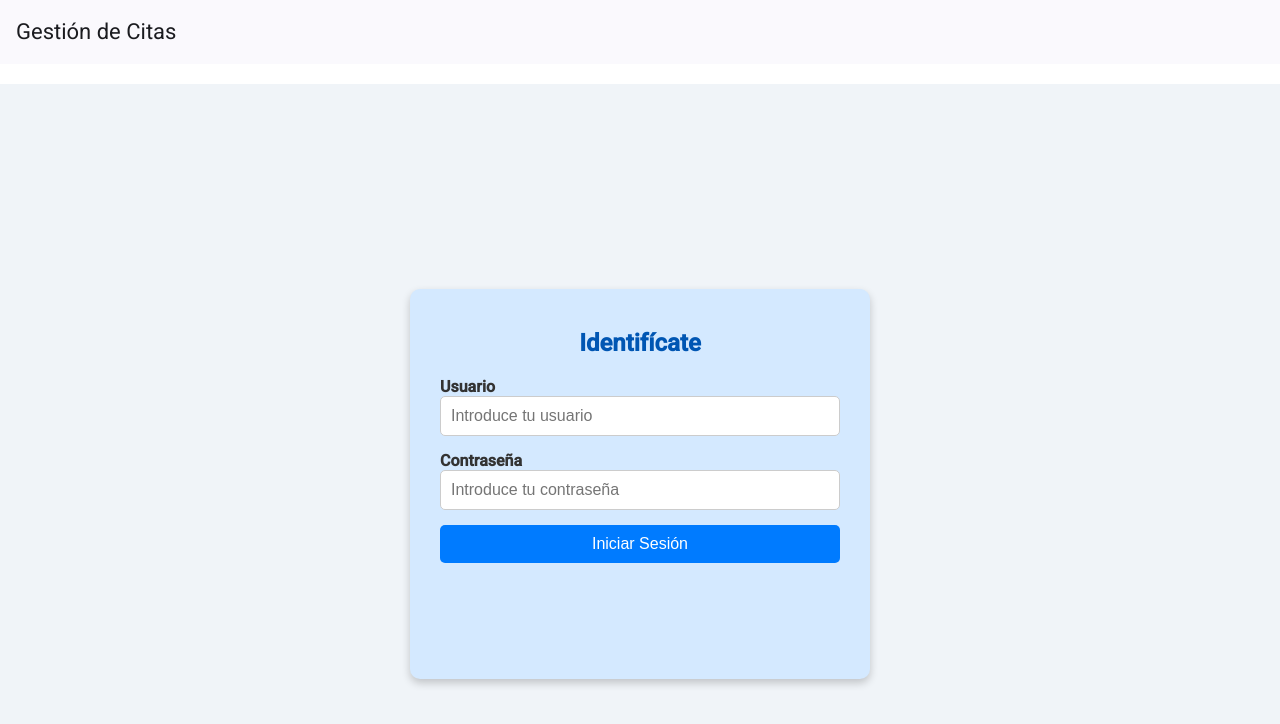
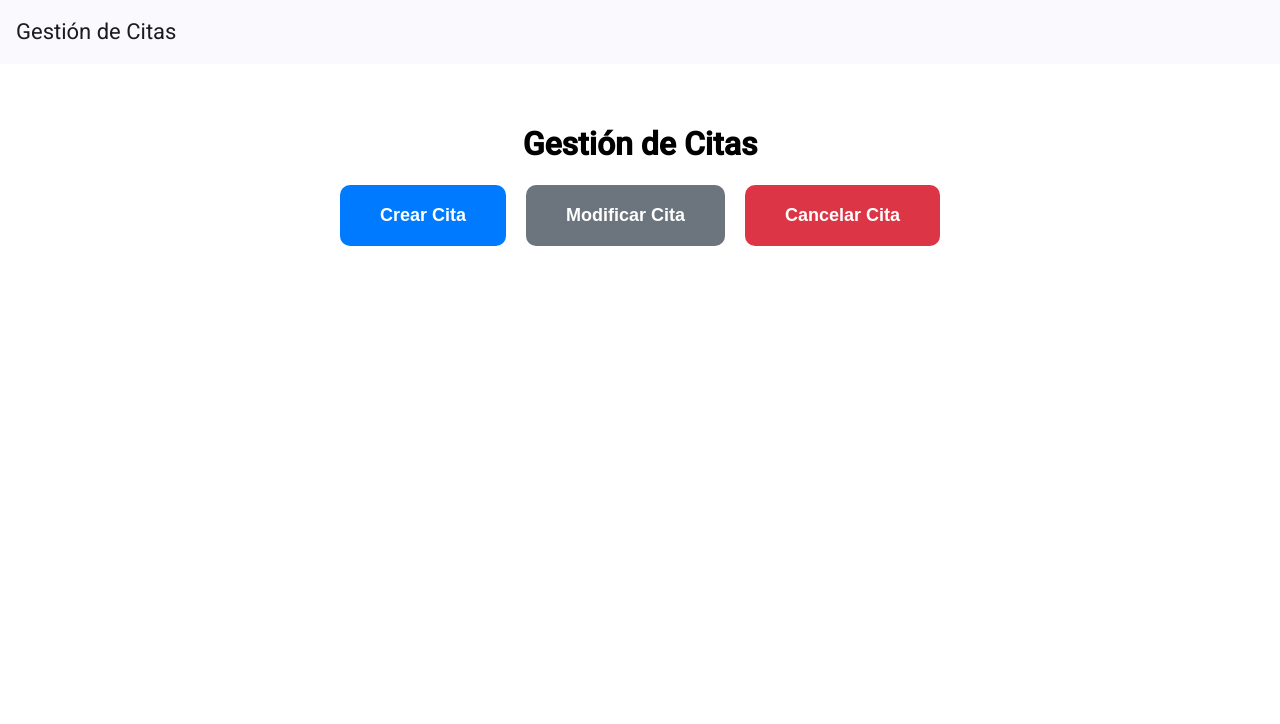
Before and after one commit to rgCarmen/IngenieriaWeb, an Angular app in the folder frontendcitas/: page /citas in a window 1280 px wide. Before the commit this address led to /login. Shown: the top 724 px of the page. Built offline with nearby package versions, Linux system fonts and the light colour scheme.

Commit message:
Función de 'Crear Cita' básico en la pestaña 'Citas'

```diff
--- a/frontendcitas/src/app/appointments/appointments.component.css
+++ b/frontendcitas/src/app/appointments/appointments.component.css
@@ -0,0 +1,49 @@
+.appointments-container {
+    max-width: 800px;
+    margin: 0 auto;
+    text-align: center;
+    padding: 20px;
+  }
+
+  .actions {
+    display: flex;
+    justify-content: center;
+    gap: 20px; /* Espaciado entre botones */
+    margin-bottom: 30px;
+  }
+
+  button {
+    padding: 20px 40px;
+    font-size: 18px;
+    font-weight: bold;
+    border: none;
+    border-radius: 10px;
+    cursor: pointer;
+  }
+
+  .btn-primary {
+    background-color: #007bff;
+    color: white;
+  }
+
+  .btn-primary:hover {
+    background-color: #0056b3;
+  }
+
+  .btn-secondary {
+    background-color: #6c757d;
+    color: white;
+  }
+
+  .btn-secondary:hover {
+    background-color: #495057;
+  }
+
+  .btn-danger {
+    background-color: #dc3545;
+    color: white;
+  }
+
+  .btn-danger:hover {
+    background-color: #a71d2a;
+  }
--- a/frontendcitas/src/app/appointments/appointments.component.html
+++ b/frontendcitas/src/app/appointments/appointments.component.html
@@ -1 +1,10 @@
-<p>appointments works!</p>
+<div class="appointments-container">
+    <h1>Gestión de Citas</h1>
+    <div class="actions">
+      <button (click)="navigateTo('create')" class="btn-primary">Crear Cita</button>
+      <button (click)="navigateTo('modify')" class="btn-secondary">Modificar Cita</button>
+      <button (click)="navigateTo('cancel')" class="btn-danger">Cancelar Cita</button>
+    </div>
+
+    <router-outlet></router-outlet>
+  </div>
--- a/frontendcitas/src/app/appointments/appointments.component.ts
+++ b/frontendcitas/src/app/appointments/appointments.component.ts
@@ -1,12 +1,16 @@
 import { Component } from '@angular/core';
+import { Router } from '@angular/router';
 
 @Component({
   selector: 'app-appointments',
   standalone: false,
-
   templateUrl: './appointments.component.html',
-  styleUrl: './appointments.component.css'
+  styleUrls: ['./appointments.component.css'],
 })
 export class AppointmentsComponent {
+  constructor(private router: Router) {}
 
+  navigateTo(action: string) {
+    this.router.navigate(['/citas', action]);
+  }
 }
--- /dev/null
+++ b/frontendcitas/src/app/appointments/create-appointment/create-appointment.component.css
@@ -0,0 +1,102 @@
+.appointments-container {
+  max-width: 800px;
+  margin: 0 auto;
+  padding: 20px;
+  text-align: center;
+}
+
+.actions {
+  display: flex;
+  justify-content: space-around;
+  margin-bottom: 30px;
+}
+
+button {
+  padding: 15px 20px;
+  font-size: 18px;
+  font-weight: bold;
+  border: none;
+  border-radius: 10px;
+  cursor: pointer;
+}
+
+.btn-primary {
+  background-color: #007bff;
+  color: white;
+}
+
+.btn-primary:hover {
+  background-color: #0056b3;
+}
+
+.btn-secondary {
+  background-color: #6c757d;
+  color: white;
+}
+
+.btn-secondary:hover {
+  background-color: #495057;
+}
+
+.btn-danger {
+  background-color: #dc3545;
+  color: white;
+}
+
+.btn-danger:hover {
+  background-color: #a71d2a;
+}
+
+.calendar button {
+  margin: 5px;
+  padding: 10px;
+  border: 1px solid #ccc;
+  border-radius: 5px;
+  cursor: pointer;
+}
+
+.calendar button:hover {
+  background-color: #007bff;
+  color: white;
+}
+
+/* Contenedor del calendario */
+.calendar-container {
+  display: flex;
+  justify-content: center;
+  margin-top: 20px;
+}
+
+mat-calendar {
+  width: 100%;
+  max-width: 600px; /* Amplía el ancho del calendario */
+  border: 1px solid #ccc;
+  border-radius: 10px;
+  padding: 20px; /* Incrementa el padding */
+  box-shadow: 0 4px 6px rgba(0, 0, 0, 0.1);
+  font-size: 18px; /* Aumenta el tamaño de la fuente */
+}
+
+/* Ajusta el tamaño de los campos de selección */
+select {
+  width: 100%; /* Ocupa todo el ancho disponible */
+  max-width: 400px; /* Fija un ancho máximo */
+  padding: 10px; /* Aumenta el padding */
+  font-size: 18px; /* Incrementa el tamaño del texto */
+  border: 1px solid #ccc;
+  border-radius: 5px;
+  margin-top: 10px; /* Añade separación superior */
+  box-sizing: border-box;
+}
+
+label {
+  font-size: 18px; /* Tamaño más grande para las etiquetas */
+  font-weight: bold;
+  margin-bottom: 5px;
+  display: block; /* Asegura que la etiqueta esté encima del campo */
+}
+
+.form-group {
+  margin-bottom: 20px; /* Espaciado entre los grupos */
+  text-align: center; /* Centra los campos */
+}
--- /dev/null
+++ b/frontendcitas/src/app/appointments/create-appointment/create-appointment.component.html
@@ -0,0 +1,30 @@
+<div class="create-appointment">
+  <h2>Crear Cita</h2>
+
+  <!-- Selección de especialidad -->
+  <div class="form-group">
+    <label for="specialty">Especialidad</label>
+    <select id="specialty" [(ngModel)]="selectedSpecialty" (change)="filterDoctors()">
+      <option *ngFor="let specialty of specialties" [value]="specialty">{{ specialty }}</option>
+    </select>
+  </div>
+
+  <!-- Selección de doctor -->
+  <div class="form-group" *ngIf="filteredDoctors.length > 0">
+    <label for="doctor">Doctor</label>
+    <select id="doctor" [(ngModel)]="selectedDoctor" (change)="loadAvailableDates()">
+      <option *ngFor="let doctor of filteredDoctors" [value]="doctor">{{ doctor.name }}</option>
+    </select>
+  </div>
+
+  <!-- Calendario -->
+  <div *ngIf="selectedDoctor">
+    <h3>Seleccione una fecha</h3>
+    <div class="calendar-container">
+      <mat-calendar
+        [(selected)]="selectDate"
+        (selectedChange)="selectDate($event)"
+      ></mat-calendar>
+    </div>
+  </div>
+</div>
--- /dev/null
+++ b/frontendcitas/src/app/appointments/create-appointment/create-appointment.component.ts
@@ -0,0 +1,41 @@
+import { Component } from '@angular/core';
+
+@Component({
+  selector: 'app-create-appointment',
+  standalone: false,
+  templateUrl: './create-appointment.component.html',
+  styleUrls: ['./create-appointment.component.css'],
+})
+export class CreateAppointmentComponent {
+  specialties = ['Cardiología', 'Pediatría', 'Dermatología', 'Odontología'];
+  doctors = [
+    { name: 'Dr. Gómez', specialty: 'Cardiología', availableDates: ['2024-12-01', '2024-12-05'] },
+    { name: 'Dra. López', specialty: 'Pediatría', availableDates: ['2024-12-02', '2024-12-06'] },
+    { name: 'Dr. Ramírez', specialty: 'Dermatología', availableDates: ['2024-12-03', '2024-12-07'] },
+  ];
+  selectedSpecialty: string = '';
+  filteredDoctors: any[] = [];
+  selectedDoctor: any = null;
+  availableDates: string[] = []; // Fechas disponibles para el doctor seleccionado
+
+  // Filtra los doctores según la especialidad seleccionada
+  filterDoctors() {
+    this.filteredDoctors = this.doctors.filter(doctor => doctor.specialty === this.selectedSpecialty);
+    this.selectedDoctor = null; // Reinicia la selección del doctor
+    this.availableDates = []; // Limpia las fechas disponibles
+  }
+
+  // Carga las fechas disponibles del doctor seleccionado
+  loadAvailableDates() {
+    if (this.selectedDoctor) {
+      this.availableDates = this.selectedDoctor.availableDates;
+    }
+  }
+
+  // Lógica para seleccionar una fecha del calendario
+  selectDate(date: Date) {
+    const selectedDateString = date.toISOString().split('T')[0];
+    alert(`Cita creada para el ${selectedDateString} con ${this.selectedDoctor.name}`);
+    // Aquí puedes implementar la lógica para guardar la cita en el backend
+  }
+}
```
Also changed, not shown: frontendcitas/src/app/app-routing.module.ts (+8 -1 lines), frontendcitas/src/app/app.module.ts (+8 -2 lines), 1 other file (tests, documents, lock files or other folders).
